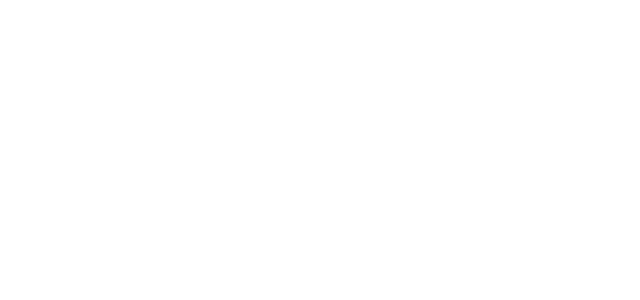
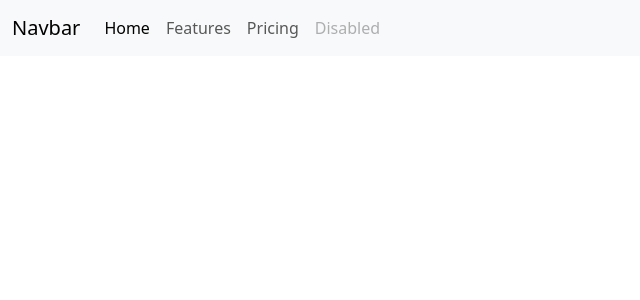
Before and after one commit to nasre21/prudoctos-perros, a Vue app: page / in a window 1280 px wide. Shown: the top 300 px of the page, without its empty margins (0-640 px from the left). Built offline with nearby package versions, Linux system fonts and the light colour scheme.

Commit message:
agegar navbar

```diff
--- a/package.json
+++ b/package.json
@@ -8,6 +8,8 @@
     "test:unit": "vue-cli-service test:unit"
   },
   "dependencies": {
+    "@popperjs/core": "^2.11.8",
+    "bootstrap": "^5.3.0",
     "core-js": "^3.8.3",
     "vue": "^3.2.13",
     "vue-router": "^4.0.3"
--- a/src/components/NavBar.vue
+++ b/src/components/NavBar.vue
@@ -1,5 +1,28 @@
 <template>
-
+<nav class="navbar navbar-expand-lg bg-body-tertiary">
+  <div class="container-fluid">
+    <a class="navbar-brand" href="#">Navbar</a>
+    <button class="navbar-toggler" type="button" data-bs-toggle="collapse" data-bs-target="#navbarNav" aria-controls="navbarNav" aria-expanded="false" aria-label="Toggle navigation">
+      <span class="navbar-toggler-icon"></span>
+    </button>
+    <div class="collapse navbar-collapse" id="navbarNav">
+      <ul class="navbar-nav">
+        <li class="nav-item">
+          <a class="nav-link active" aria-current="page" href="#">Home</a>
+        </li>
+        <li class="nav-item">
+          <a class="nav-link" href="#">Features</a>
+        </li>
+        <li class="nav-item">
+          <a class="nav-link" href="#">Pricing</a>
+        </li>
+        <li class="nav-item">
+          <a class="nav-link disabled">Disabled</a>
+        </li>
+      </ul>
+    </div>
+  </div>
+</nav>
 </template>
 
 <script setup>
--- a/src/main.js
+++ b/src/main.js
@@ -2,4 +2,10 @@
 import App from './App.vue'
 import router from './router'
 
+// import bootstrap
+import "bootstrap/dist/css/bootstrap.min.css"
+import "bootstrap"
+
+
+
 createApp(App).use(router).mount('#app')
--- a/src/views/HomeView.vue
+++ b/src/views/HomeView.vue
@@ -1,5 +1,5 @@
 <template>
-
+<NavBar />
 </template>
 
 <script setup>
```
Also changed, not shown: src/assets/img/head_screen.png (added), 1 other file (tests, documents, lock files or other folders).
